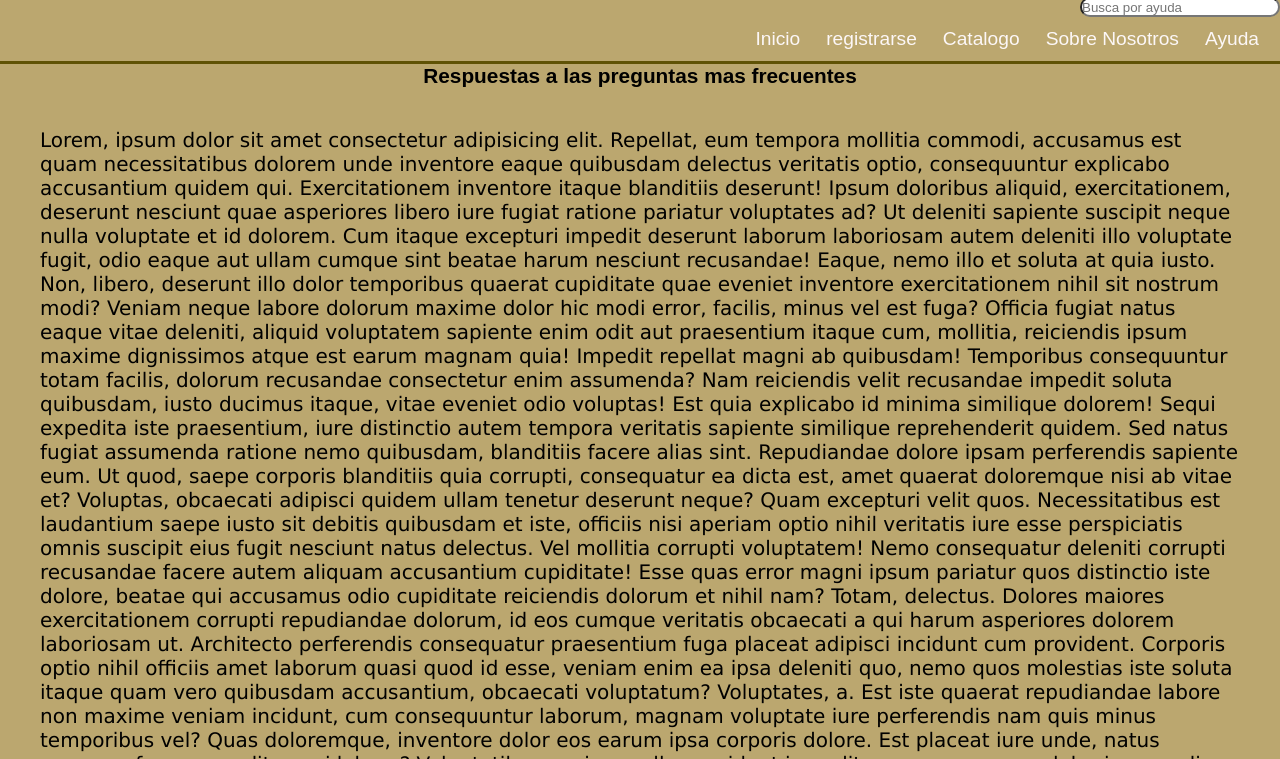
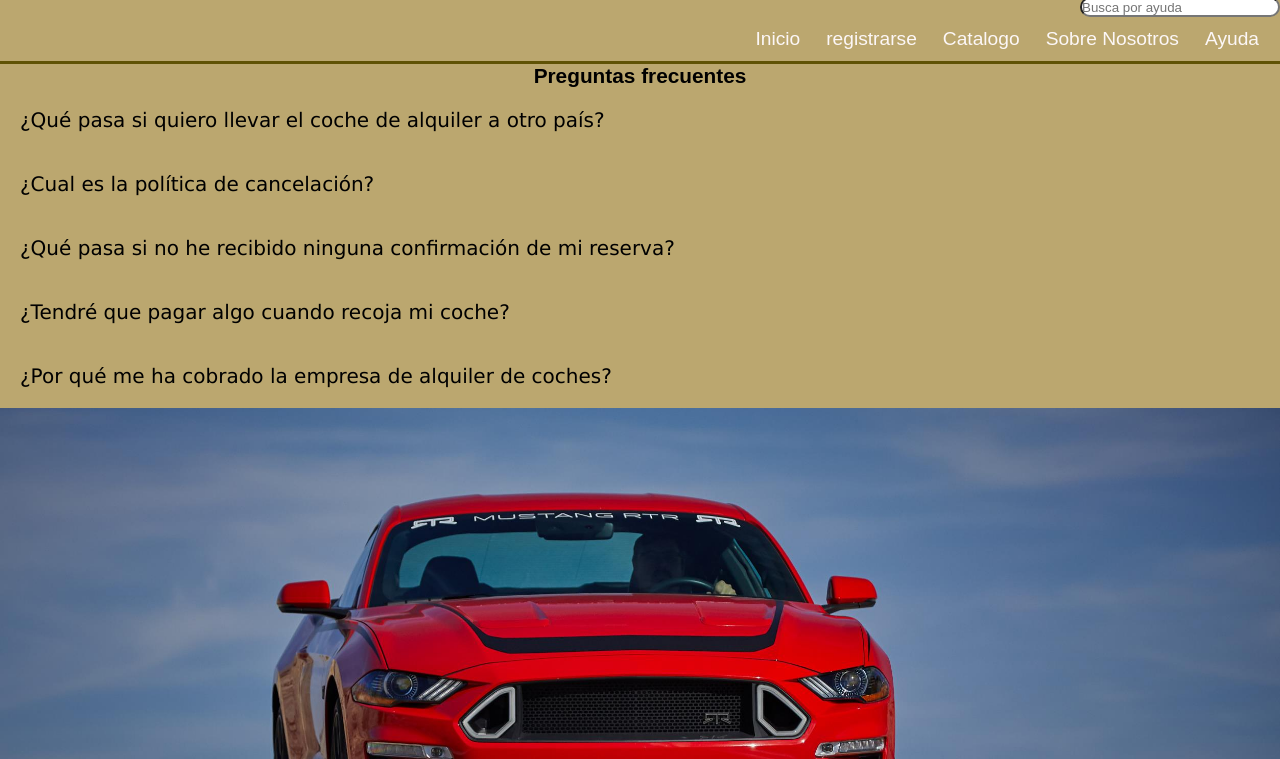
Before and after one commit to nahue05/Desafio-5, a plain HTML site: page pages/ayuda.html in a window 1280 px wide. Shown: the part 41-800 px from the top of the page. Drawn offline with Linux system fonts and the light colour scheme.

Commit message:
cambio lorem de -ayuda- por texto

```diff
--- a/css/main.css
+++ b/css/main.css
@@ -1449,7 +1449,7 @@
         .ayuda-main p{
             font-family: Verdana, Geneva, Tahoma, sans-serif;
             background-color: #bba76f;
-            padding: 40px;
+            padding: 20px;
             font-size: 20px;
         }
 
--- a/pages/ayuda.html
+++ b/pages/ayuda.html
@@ -5,7 +5,7 @@
     <meta http-equiv="X-UA-Compatible" content="IE=edge">
     <meta name="viewport" content="width=device-width, initial-scale=1.0">
     <link rel="stylesheet" href="../css/main.css">
-    <title>Document</title>
+    <title>Ayuda</title>
 </head>
 <body id="ayuda">
     <header class="ayu-header">
@@ -39,25 +39,20 @@
 
     <main class="ayuda-main">
         <section>
-            <h4>Respuestas a las preguntas mas frecuentes</h4>
-            <p>
+            <h4>Preguntas frecuentes</h4>
+            <div>
+                <p>¿Qué pasa si quiero llevar el coche de alquiler a otro país?</p>
+                <p>¿Cual es la política de cancelación?</p>
+                <p>¿Qué pasa si no he recibido ninguna confirmación de mi reserva?</p>
+                <p>¿Tendré que pagar algo cuando recoja mi coche?</p>
+                <p>¿Por qué me ha cobrado la empresa de alquiler de coches?</p>
+            </div>
 
-                Lorem, ipsum dolor sit amet consectetur adipisicing elit. Repellat, eum tempora mollitia commodi, accusamus est quam necessitatibus dolorem unde inventore eaque quibusdam delectus veritatis optio, consequuntur explicabo accusantium quidem qui.
-                Exercitationem inventore itaque blanditiis deserunt! Ipsum doloribus aliquid, exercitationem, deserunt nesciunt quae asperiores libero iure fugiat ratione pariatur voluptates ad? Ut deleniti sapiente suscipit neque nulla voluptate et id dolorem.
-                Cum itaque excepturi impedit deserunt laborum laboriosam autem deleniti illo voluptate fugit, odio eaque aut ullam cumque sint beatae harum nesciunt recusandae! Eaque, nemo illo et soluta at quia iusto.
-                Non, libero, deserunt illo dolor temporibus quaerat cupiditate quae eveniet inventore exercitationem nihil sit nostrum modi? Veniam neque labore dolorum maxime dolor hic modi error, facilis, minus vel est fuga?
-                Officia fugiat natus eaque vitae deleniti, aliquid voluptatem sapiente enim odit aut praesentium itaque cum, mollitia, reiciendis ipsum maxime dignissimos atque est earum magnam quia! Impedit repellat magni ab quibusdam!
-                Temporibus consequuntur totam facilis, dolorum recusandae consectetur enim assumenda? Nam reiciendis velit recusandae impedit soluta quibusdam, iusto ducimus itaque, vitae eveniet odio voluptas! Est quia explicabo id minima similique dolorem!
-                Sequi expedita iste praesentium, iure distinctio autem tempora veritatis sapiente similique reprehenderit quidem. Sed natus fugiat assumenda ratione nemo quibusdam, blanditiis facere alias sint. Repudiandae dolore ipsam perferendis sapiente eum.
-                Ut quod, saepe corporis blanditiis quia corrupti, consequatur ea dicta est, amet quaerat doloremque nisi ab vitae et? Voluptas, obcaecati adipisci quidem ullam tenetur deserunt neque? Quam excepturi velit quos.
-                Necessitatibus est laudantium saepe iusto sit debitis quibusdam et iste, officiis nisi aperiam optio nihil veritatis iure esse perspiciatis omnis suscipit eius fugit nesciunt natus delectus. Vel mollitia corrupti voluptatem!
-                Nemo consequatur deleniti corrupti recusandae facere autem aliquam accusantium cupiditate! Esse quas error magni ipsum pariatur quos distinctio iste dolore, beatae qui accusamus odio cupiditate reiciendis dolorum et nihil nam?
-                Totam, delectus. Dolores maiores exercitationem corrupti repudiandae dolorum, id eos cumque veritatis obcaecati a qui harum asperiores dolorem laboriosam ut. Architecto perferendis consequatur praesentium fuga placeat adipisci incidunt cum provident.
-                Corporis optio nihil officiis amet laborum quasi quod id esse, veniam enim ea ipsa deleniti quo, nemo quos molestias iste soluta itaque quam vero quibusdam accusantium, obcaecati voluptatum? Voluptates, a.
-                Est iste quaerat repudiandae labore non maxime veniam incidunt, cum consequuntur laborum, magnam voluptate iure perferendis nam quis minus temporibus vel? Quas doloremque, inventore dolor eos earum ipsa corporis dolore.
-                Est placeat iure unde, natus magnam fuga rem odit quasi labore? Voluptatibus veniam nulla provident impedit accusamus rerum laboriosam odio, architecto quos, incidunt dolorum doloribus sequi dolore, magni iure aperiam?
-                Nisi nihil commodi maiores sit vel ab ullam reiciendis ducimus quaerat velit inventore temporibus aspernatur veniam, accusantium iusto soluta magni dolore consequatur modi consequuntur rem! Iste eveniet qui blanditiis cumque!
-            </p>
+
+
+
+
+
         </section>
 
         <section class="seccion2-ayuda">
```
Also changed, not shown: index.html (+1 -1 lines), pages/catalogo.html (+1 -1 lines), pages/nosotros.html (+1 -1 lines), pages/registrarse.html (+1 -1 lines).
